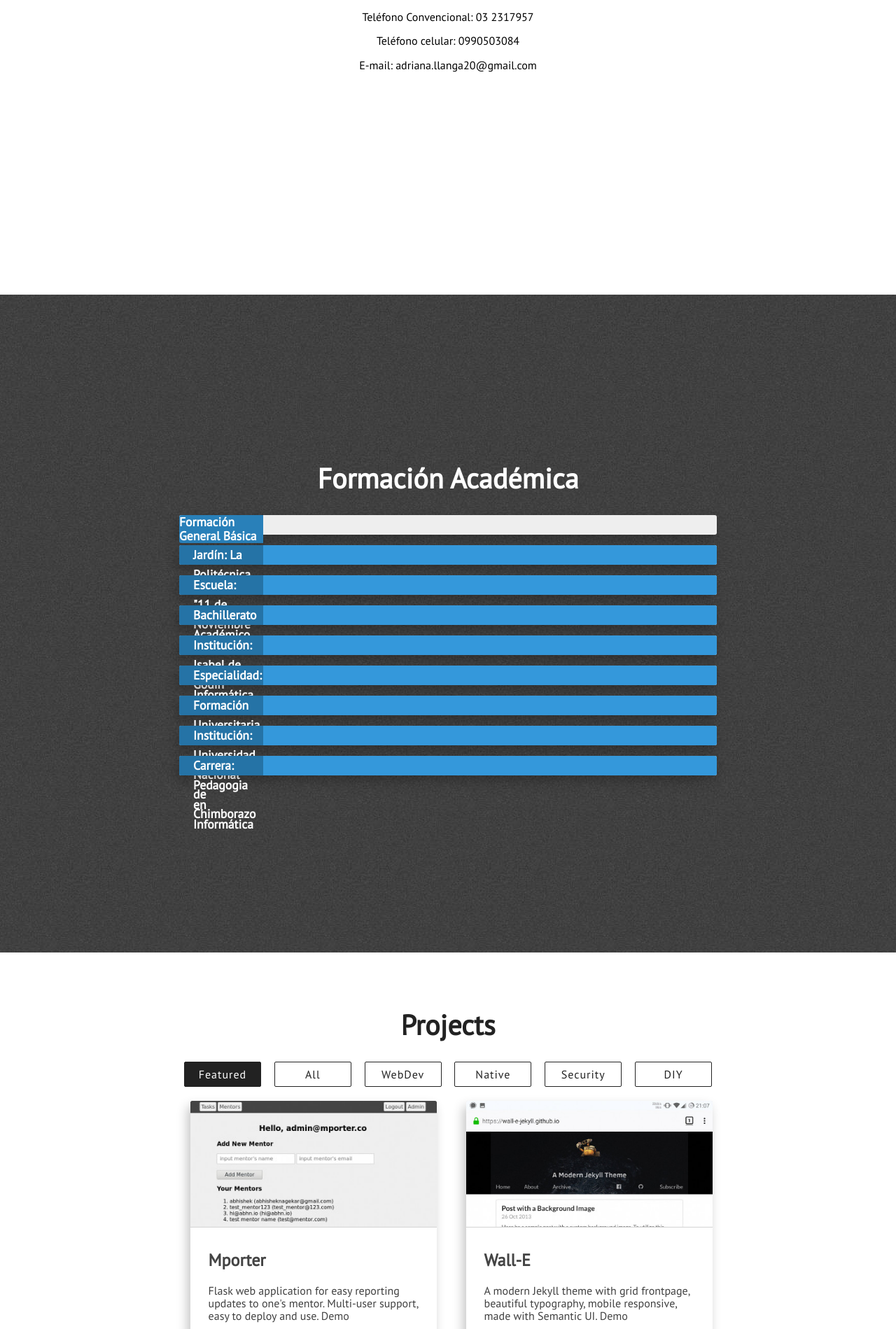
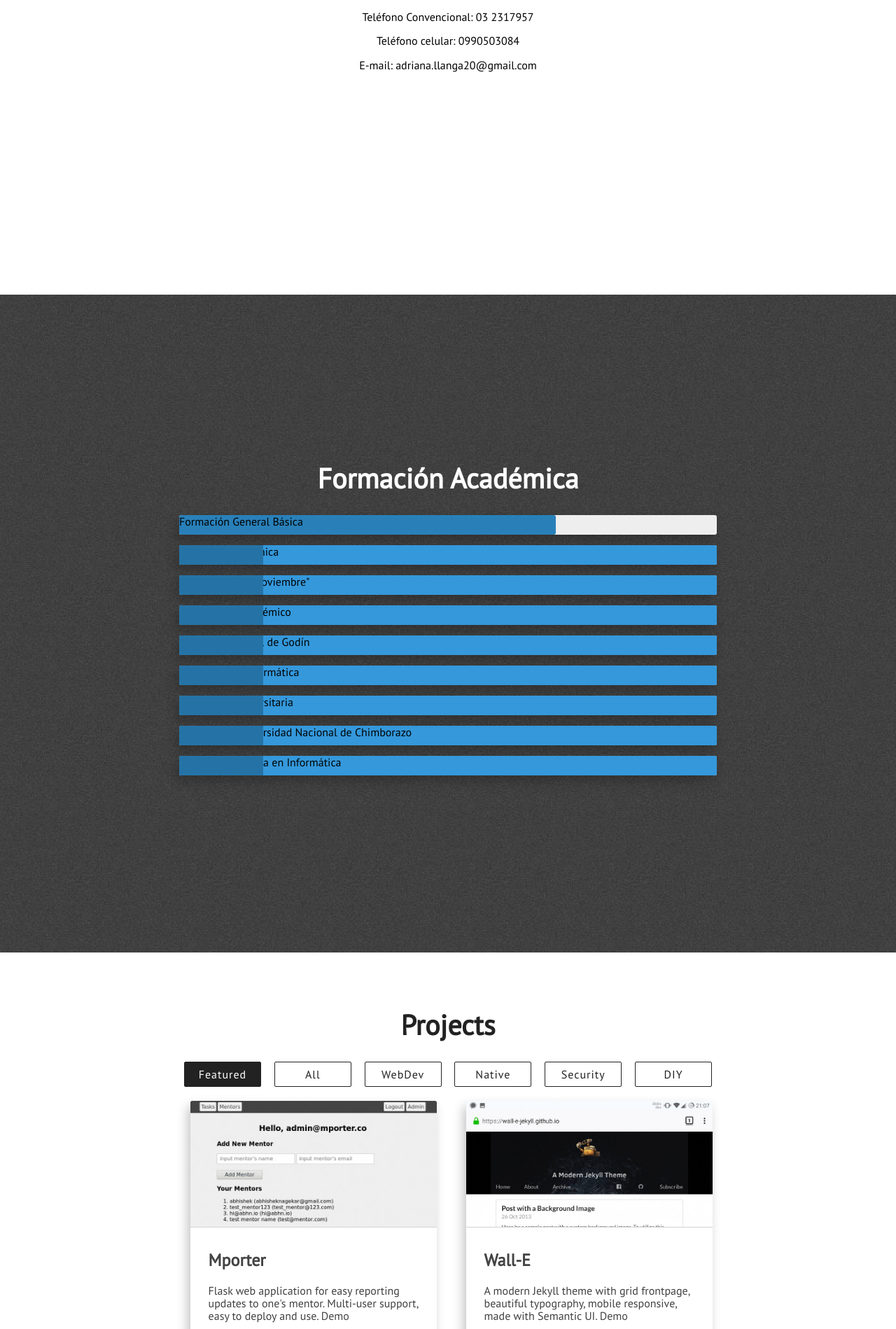
Before and after one commit to adrillg/adrillg.github.io, a Jekyll site: the page built from index.html, in a window 1280 px wide. Shown: the part 1539-3438 px from the top of the page at 70% size. Built offline with Jekyll 4.4.1, drawn with Linux system fonts in a browser that asks for light colours; nearby versions of some CDN libraries.

Commit message:
Update skills.html

```diff
--- a/_includes/skills.html
+++ b/_includes/skills.html
@@ -6,49 +6,49 @@
 
 
                         <div class="skillbar clearfix " data-percent="70%">
-
-                            <div class="skillbar-title" style="background: #2980b9;">Formación General Básica</div>
+                            <div class="skillbar-title" style="background: #2980b9;"></div>
+                            <div class="skillbar-bar" style="background: #2980b9;">Formación General Básica</div>
                         </div> <!-- End Skill Bar -->
 
                         <div class="skillbar clearfix " data-percent="100%">
-                            <div class="skillbar-title" style="background: #2980b9;"><span>Jardín: La Politécnica</span></div>
-                            <div class="skillbar-bar" style="background: #3498db;"></div>
+                            <div class="skillbar-title" style="background: #2980b9;"><span></span></div>
+                            <div class="skillbar-bar" style="background: #3498db;">Jardín: La Politécnica</div>
                         </div> <!-- End Skill Bar -->
 
                         <div class="skillbar clearfix " data-percent="100%">
-                            <div class="skillbar-title" style="background: #2980b9;"><span>Escuela: "11 de Noviembre"</span></div>
-                            <div class="skillbar-bar" style="background: #3498db"></div>
+                            <div class="skillbar-title" style="background: #2980b9;"><span></span></div>
+                            <div class="skillbar-bar" style="background: #3498db">Escuela: "11 de Noviembre"</div>
                         </div> <!-- End Skill Bar -->
 
 
                         <div class="skillbar clearfix " data-percent="100%">
-                            <div class="skillbar-title" style="background: #2980b9;"><span>Bachillerato Académico</span></div>
-                            <div class="skillbar-bar" style="background: #3498db;"></div>
+                            <div class="skillbar-title" style="background: #2980b9;"><span></span></div>
+                            <div class="skillbar-bar" style="background: #3498db;">Bachillerato Académico</div>
                         </div> <!-- End Skill Bar -->
 
                         <div class="skillbar clearfix " data-percent="100%">
-                            <div class="skillbar-title" style="background: #2980b9;"><span>Institución: Isabel de Godín</span></div>
-                            <div class="skillbar-bar" style="background: #3498db;"></div>
+                            <div class="skillbar-title" style="background: #2980b9;"><span></span></div>
+                            <div class="skillbar-bar" style="background: #3498db;">Institución: Isabel de Godín</div>
                         </div> <!-- End Skill Bar -->
 
                         <div class="skillbar clearfix " data-percent="100%">
-                            <div class="skillbar-title" style="background: #2980b9"><span>Especialidad: Informática</span></div>
-                            <div class="skillbar-bar" style="background: #3498db;"></div>
+                            <div class="skillbar-title" style="background: #2980b9"><span></span></div>
+                            <div class="skillbar-bar" style="background: #3498db;">Especialidad: Informática</div>
                         </div> <!-- End Skill Bar -->
 
                         <div class="skillbar clearfix " data-percent="100%">
-                            <div class="skillbar-title" style="background: #2980b9"><span>Formación Universitaria</span></div>
-                            <div class="skillbar-bar" style="background: #3498db"></div>
+                            <div class="skillbar-title" style="background: #2980b9"><span></span></div>
+                            <div class="skillbar-bar" style="background: #3498db">Formación Universitaria</div>
                         </div> <!-- End Skill Bar -->
 
                          <div class="skillbar clearfix " data-percent="100%">
-                            <div class="skillbar-title" style="background: #2980b9"><span>Institución: Universidad Nacional de Chimborazo</span></div>
-                            <div class="skillbar-bar" style="background: #3498db"></div>
+                            <div class="skillbar-title" style="background: #2980b9"><span></span></div>
+                            <div class="skillbar-bar" style="background: #3498db">Institución: Universidad Nacional de Chimborazo</div>
                         </div> <!-- End Skill Bar -->
 
                          <div class="skillbar clearfix " data-percent="100%">
-                            <div class="skillbar-title" style="background: #2980b9"><span>Carrera: Pedagogia en Informática</span></div>
-                            <div class="skillbar-bar" style="background: #3498db"></div>
+                            <div class="skillbar-title" style="background: #2980b9"><span></span></div>
+                            <div class="skillbar-bar" style="background: #3498db">Carrera: Pedagogia en Informática</div>
                         </div> <!-- End Skill Bar -->
                     </div>
                 </div>
```
